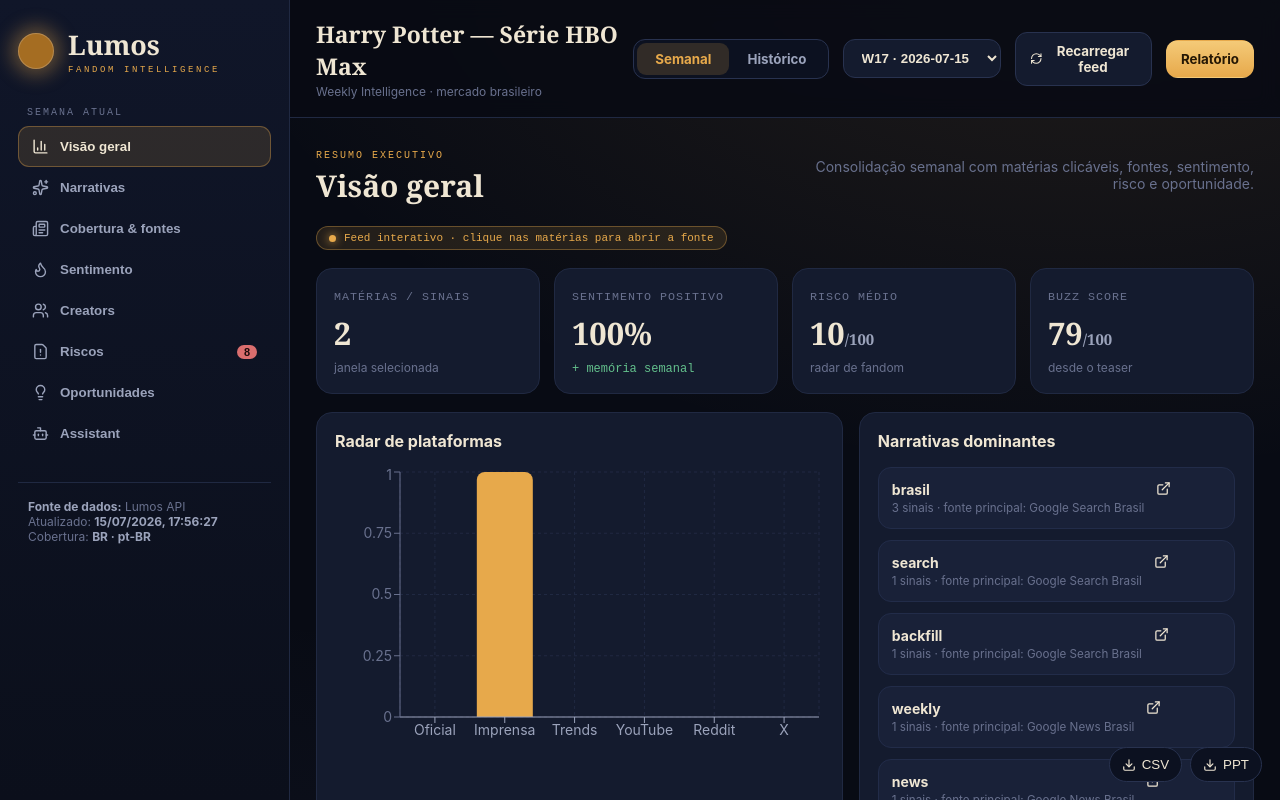
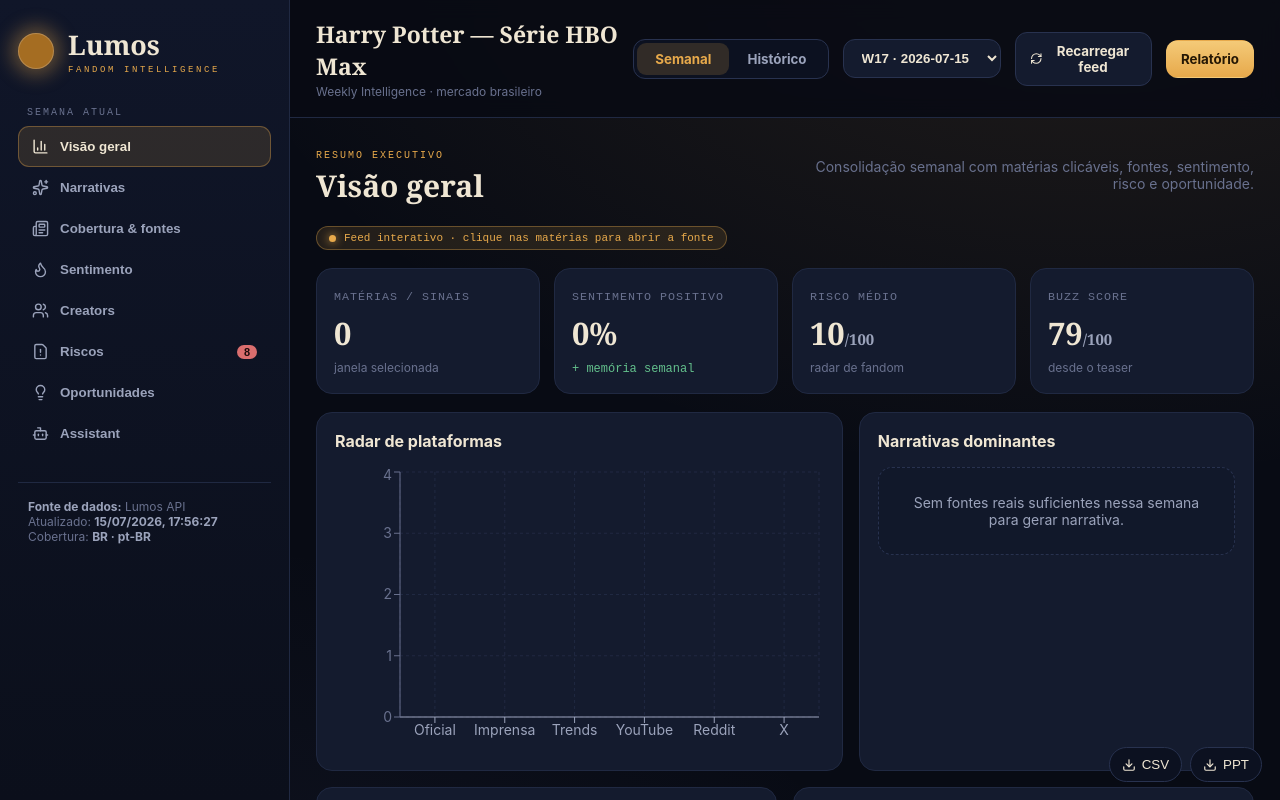
Before and after one commit to annakarolinesilveiradelima-dotcom/lumos3.0, a Next.js app: page / in a window 1280 px wide. Shown: the top 800 px of the page. Built offline with nearby package versions, Linux system fonts and the light colour scheme.

Commit message:
Update page.tsx

```diff
--- a/app/page.tsx
+++ b/app/page.tsx
@@ -93,8 +93,7 @@
 
 function actionLabel(item: IntelligenceItem) {
   if (item.sourceKind === "official") return "Abrir fonte oficial";
-  if (item.sourceKind === "news") return isSearchBackfill(item) ? "Buscar matérias da semana" : "Abrir matéria";
-  if (item.sourceKind === "google") return "Buscar matérias da semana";
+  if (item.sourceKind === "news") return "Abrir matéria";
   if (item.sourceKind === "youtube") return "Ver vídeos";
   if (item.sourceKind === "reddit") return "Ver discussão";
   if (item.sourceKind === "trends") return "Abrir Trends";
@@ -135,15 +134,14 @@
 
   const scopedItems = useMemo(() => {
     const selectedNumber = Number(selectedWeek.replace("W", ""));
+    const windowItems = period === "all"
+      ? snapshot.items.filter((item) => {
+          const itemNumber = Number(item.weekId.replace("W", ""));
+          return itemNumber <= selectedNumber;
+        })
+      : snapshot.items.filter((item) => item.weekId === selectedWeek);
 
-    if (period === "all") {
-      return snapshot.items.filter((item) => {
-        const itemNumber = Number(item.weekId.replace("W", ""));
-        return itemNumber <= selectedNumber;
-      });
-    }
-
-    return snapshot.items.filter((item) => item.weekId === selectedWeek);
+    return windowItems.filter((item) => !isSearchBackfill(item));
   }, [snapshot.items, selectedWeek, period]);
 
   const filteredCoverage = useMemo(() => {
@@ -342,7 +340,7 @@
                         </div>
                         <ExternalLink size={15} />
                       </a>
-                    )) : <div className="empty">Sem narrativas nessa janela.</div>}
+                    )) : <div className="empty">Sem fontes reais suficientes nessa semana para gerar narrativa.</div>}
                   </div>
                 </div>
               </div>
@@ -389,7 +387,7 @@
                     <h4>{tag}</h4>
                     <div className="meta"><span className={`pill ${sentimentClass(top.sentiment)}`}>{sentimentLabel(top.sentiment)}</span><span className="pill nos">{items.length} sinais</span></div>
                     <p>{top.summary}</p>
-                    <small>Fonte: {top.source} · abrir matéria <ExternalLink size={12} /></small>
+                    <small>Fonte usada pela IA: {top.source} · {actionLabel(top)} <ExternalLink size={12} /></small>
                   </a>
                 ))}
               </div>
@@ -412,8 +410,7 @@
                     <span>
                       <b>{item.title}</b>
                       <small>
-                        {sourceLabel(item)} · {item.summary}
-                        {isSearchBackfill(item) ? " · Atalho de busca, não matéria individual." : ""}
+                        {sourceLabel(item)} · Resumo IA: {item.summary}
                       </small>
                     </span>
                     <span className={`pill ${sentimentClass(item.sentiment)}`}>{sentimentLabel(item.sentiment)}</span>
@@ -422,7 +419,7 @@
                       <ExternalLink size={14} />
                     </span>
                   </a>
-                )) : <div className="empty">Sem cobertura nessa janela.</div>}
+                )) : <div className="empty">Sem fontes reais nessa semana. Clique em Recarregar feed para buscar novas matérias.</div>}
               </div>
             </section>
           )}
@@ -447,7 +444,7 @@
           {activeView === "risks" && (
             <section className="view active">
               <div className="head"><div><span className="eyebrow">Radar de riscos</span><h2>Pontos de atenção</h2></div><p>Riscos derivados das conversas e matérias monitoradas.</p></div>
-              <div className="riskgrid">{riskItems.map((item) => <a className="card link-card" key={item.id} href={cleanUrl(item.url)} target="_blank" rel="noreferrer"><div className="meta"><span className="pill neg">Risk {item.riskScore}</span><span className="pill neu">{item.weekId}</span></div><h4>{item.title}</h4><p>{item.sentimentReason}</p><small>Abrir fonte <ExternalLink size={12}/></small></a>)}</div>
+              <div className="riskgrid">{riskItems.map((item) => <a className="card link-card" key={item.id} href={cleanUrl(item.url)} target="_blank" rel="noreferrer"><div className="meta"><span className="pill neg">Risk {item.riskScore}</span><span className="pill neu">{item.weekId}</span></div><h4>{item.title}</h4><p>{item.sentimentReason}</p><small>Fonte usada pela IA: {item.source} · {actionLabel(item)} <ExternalLink size={12}/></small></a>)}</div>
             </section>
           )}
 
@@ -455,7 +452,7 @@
             <section className="view active">
               <div className="head"><div><span className="eyebrow">Oportunidades</span><h2>Onde surfar a conversa</h2></div><p>Itens com maior potencial de PR, social, creators e CRM.</p></div>
               <div className="hero"><span className="eyebrow">Insight aplicável</span><h2>{currentWeek?.keyNarrative}</h2><p>{currentWeek?.whatChanged}</p><div className="facts"><div><small>Semana</small><b>{currentWeek?.weekId}</b></div><div><small>Opportunity</small><b>{currentWeek?.opportunityScore}/100</b></div><div><small>Buzz</small><b>{currentWeek?.buzzScore}/100</b></div></div></div>
-              <div className="oppgrid">{opportunityItems.map((item) => <a className="card link-card" key={item.id} href={cleanUrl(item.url)} target="_blank" rel="noreferrer"><div className="meta"><span className="pill nos">Opp {item.opportunityScore}</span><span className="pill neu">{item.weekId}</span></div><h4>{item.title}</h4><p>{item.summary}</p><small>Abrir fonte <ExternalLink size={12}/></small></a>)}</div>
+              <div className="oppgrid">{opportunityItems.map((item) => <a className="card link-card" key={item.id} href={cleanUrl(item.url)} target="_blank" rel="noreferrer"><div className="meta"><span className="pill nos">Opp {item.opportunityScore}</span><span className="pill neu">{item.weekId}</span></div><h4>{item.title}</h4><p>{item.summary}</p><small>Fonte usada pela IA: {item.source} · {actionLabel(item)} <ExternalLink size={12}/></small></a>)}</div>
             </section>
           )}
 
```
